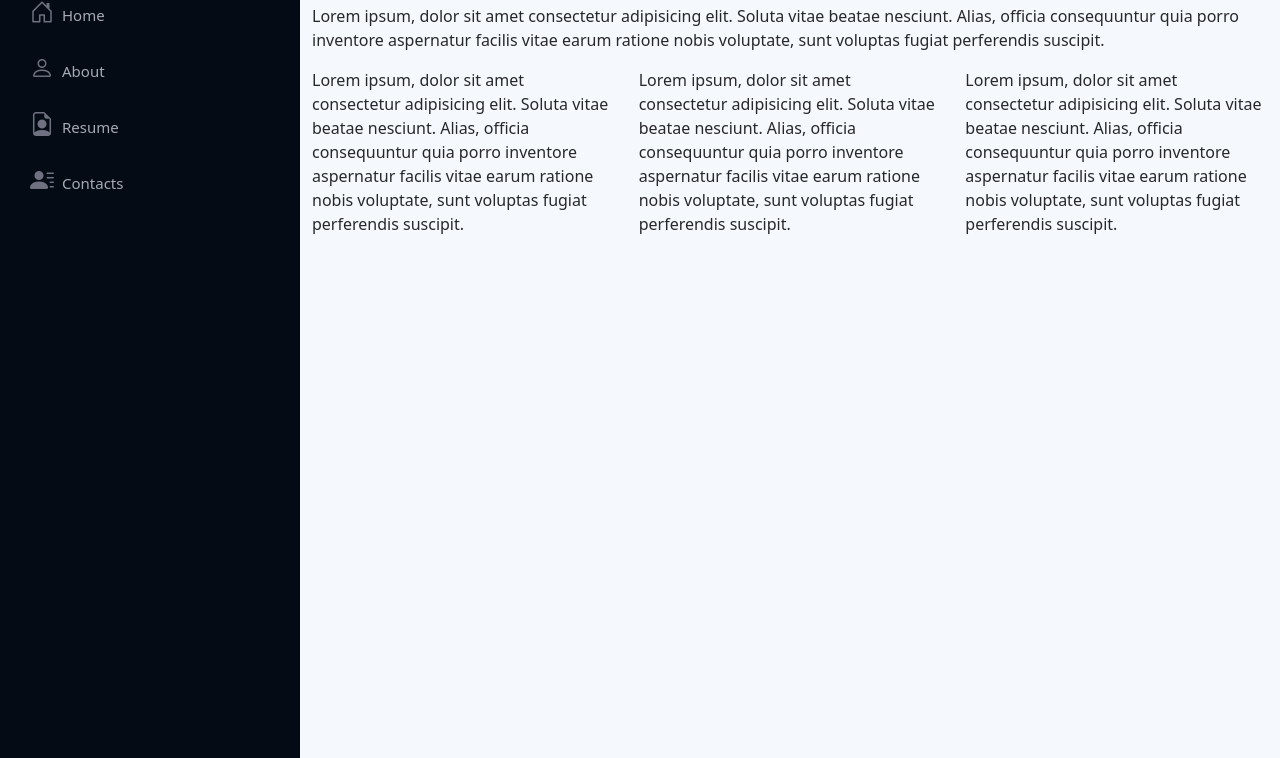
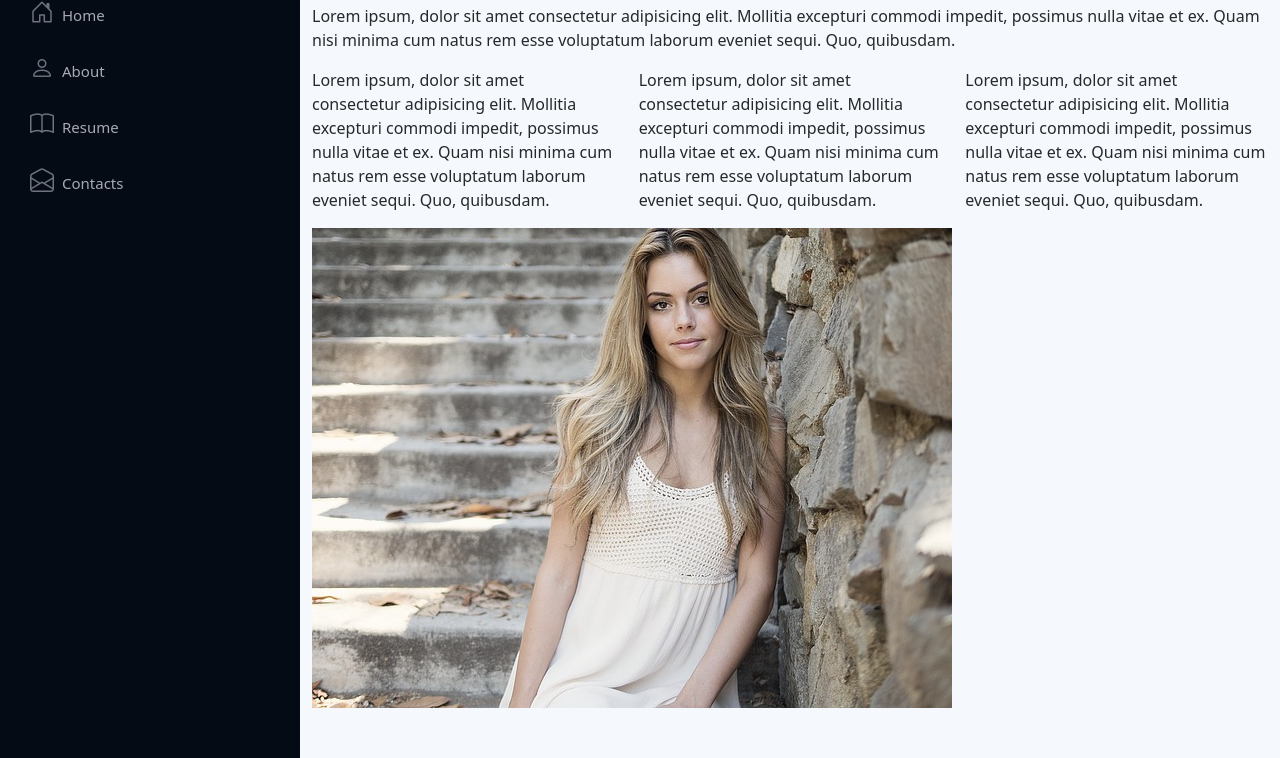
Before and after one commit to dimaurbanovich/cv, a website built with Parcel: page src/index.html in a window 1280 px wide. Shown: the part 42-800 px from the top of the page. Built offline with nearby package versions, Linux system fonts and the light colour scheme.

Commit message:
start hw

```diff
--- a/js/index.js
+++ /dev/null
@@ -1,60 +0,0 @@
-
-const loremText = 'Lorem ipsum, dolor sit amet consectetur adipisicing elit. Soluta vitae beatae nesciunt. Alias, officia consequuntur quia porro inventore aspernatur facilis vitae earum ratione nobis voluptate, sunt voluptas fugiat perferendis suscipit.';
-
-const sections = [
-    { type: 'title', value: 'Hello world!' }, // объект без названия
-    { type: 'text', value: loremText },
-    { type: 'columns', value: [loremText, loremText, loremText] }
-];
-
-const $content = document.querySelector('#cv');  // $ был в jquery но можно не использовать
-
-sections.forEach( section => {
-    let html = '';
-
-    if (section.type === 'title') {
-        html = title(section);
-
-    } else if (section.type === 'text') {
-        html = text(section);
-
-    } else if (section.type === 'columns') {
-        html = columns(section);
-    };
-
-    $content.insertAdjacentHTML('beforeend', html); // вставляется динамический контент
-});
-
-function title(section) {
-    return `
-    <section class="row">
-        <div class="col-sm">
-            <h2>${section.value}</h2>
-        </div>
-    </section>
-    `;
-};
-
-function text(section) {
-    return `
-    <section class="row">
-        <div class="col-sm">
-            <p>${section.value}</p>
-        </div>
-    </section>
-    `;
-};
-
-function columns(section) {
-    const html = section.value.map(
-        item => {
-            return `<div class="col-sm"><p>${item}</p></div>`
-        }
-    );
-    console.log(html)
-    return `
-    <section class="row">
-        ${html.join('')}
-    </section>
-    `;
-};
--- a/js/navbar.js
+++ /dev/null
@@ -1,19 +0,0 @@
-const links = [
-    { href: '#home', icon: "bi-house-door", value: 'Home' }, // ВЫносим в массив похожие значения
-    { href: '#about', icon: "bi-person", value: 'About' },
-    { href: '#resume', icon: "bi-file-earmark-person", value: 'Resume' },
-    { href: '#contacts', icon: "bi-person-lines-fill", value: 'Contacts' }
-];
-
-const $navbar = document.querySelector('#navbar');
-const $navbarUl = document.createElement('ul'); // создает элемент (Tag))
-$navbar.append($navbarUl); // вставляет элемент
-
-links.forEach( link => {
-    let html = navigation(link);
-    $navbarUl.insertAdjacentHTML('beforeend', html);
-});
-
-function navigation(link) {
-    return `<li><a href="${link.href}" class="nav-link scrollto"><i class="bi ${link.icon}"></i> <span>${link.value}</span></a></li>`
-};
--- /dev/null
+++ b/src/classes/app.js
@@ -0,0 +1,11 @@
+export class Application {
+    constructor(selector) {
+        this.$content = document.querySelector(selector);
+    }
+
+    render(sections) {
+        sections.forEach(section => {
+            this.$content.insertAdjacentHTML('beforeend', section.toHTML())
+        })
+    }
+}
--- /dev/null
+++ b/src/classes/blocks.js
@@ -0,0 +1,74 @@
+import { row, col } from "../templates.js"
+
+export class Block {
+    constructor(type, value, options) {
+        this.type = type;
+        this.value = value;
+        this.options = options;
+    }
+
+    /**
+     * Шаг 2
+     * Раскомментировать метод toHTML у класса Block.
+     * По умолчанию, этот метод будет возвращать ошибку.
+     * Вам нужно переопределить этот метод в каждом классе потомке.
+     */
+    toHTML() {
+        throw new Error('toHTML method was not implemented');
+    }
+}
+
+export class TitleBlock extends Block {
+    constructor(value, options) {
+        super('title', value, options);
+    }
+
+    /**
+     * Шаг 3
+     * Это пример переопределения toHTML
+     * Перенесите сюда код из соответствующий ф-ции в template.js (ф-цию в templates.js можно убрать)
+     * доступ к полю value можно получить с помощью this.value
+     */
+    toHTML() {
+        return row(col(`<h2>${this.value}</h2>`));
+    }
+
+}
+
+export class TextBlock extends Block {
+    constructor(value, options) {
+        super('text', value, options);
+    }
+    toHTML() {
+        return row(col(`<p>${this.value}</p>`));
+    }
+}
+
+/*
+    @TODO шаг 1 - создать классы ColumnsBlock и ImageBlock
+    добавить их в model.js
+*/
+
+export class ColumnsBlock extends Block {
+    constructor(value, options) {
+        super('columns', value, options);
+    }
+    toHTML() {
+        const html = this.value.map(
+            item => {
+                return col(`<p>${item}</p>`)
+            }
+        );
+
+        return row(html.join(''));
+    }
+}
+
+export class ImageBlock extends Block {
+    constructor(value, options) {
+        super('image', value, options);
+    }
+    toHTML() {
+        return row(col(`<img src="${this.value}" />`));
+    }
+}
--- a/index.html
+++ b/src/index.html
@@ -8,20 +8,17 @@
     <!-- Bootstrap CSS -->
     <link href="https://cdn.jsdelivr.net/npm/bootstrap@5.0.0-beta2/dist/css/bootstrap.min.css" rel="stylesheet" integrity="sha384-BmbxuPwQa2lc/FVzBcNJ7UAyJxM6wuqIj61tLrc4wSX0szH/Ev+nYRRuWlolflfl" crossorigin="anonymous">
     <link rel="stylesheet" href="https://cdn.jsdelivr.net/npm/bootstrap-icons@1.3.0/font/bootstrap-icons.css">
-    <link href="css/main.css" rel="stylesheet">
     <title>CV</title>
   </head>
   <body>
     <div id="app" class="container-fluid">
         <header id="header" class="header">
-        <nav id="navbar" class="nav-menu navbar">
-
-        </nav>
+        <nav id="navbar" class="nav-menu navbar"></nav>
         </header>
         <main id="cv" class="content"></main>
     </div>
-    <script src="js/index.js"></script>
-    <script src="js/navbar.js"></script>
+    <script src="index.js"></script>
+    <script src="navbar.js"></script>
     <script src="https://cdn.jsdelivr.net/npm/bootstrap@5.0.0-beta2/dist/js/bootstrap.bundle.min.js" integrity="sha384-b5kHyXgcpbZJO/tY9Ul7kGkf1S0CWuKcCD38l8YkeH8z8QjE0GmW1gYU5S9FOnJ0" crossorigin="anonymous"></script>
 
   </body>
--- /dev/null
+++ b/src/index.js
@@ -0,0 +1,6 @@
+import { sections } from "./model";
+import './styles/main.scss';
+import { Application } from './classes/app'
+
+const app = new Application('#cv');
+app.render(sections);
--- /dev/null
+++ b/src/model.js
@@ -0,0 +1,11 @@
+import { TitleBlock, TextBlock, ColumnsBlock, ImageBlock } from './classes/blocks';
+import image from './assets/profile.jpg';
+
+const loremText = 'Lorem ipsum, dolor sit amet consectetur adipisicing elit. Mollitia excepturi commodi impedit, possimus nulla vitae et ex. Quam nisi minima cum natus rem esse voluptatum laborum eveniet sequi. Quo, quibusdam.';
+
+export const sections = [
+    new TitleBlock('Hello world!'),
+    new TextBlock(loremText),
+    new ColumnsBlock([loremText, loremText, loremText]),
+    new ImageBlock(image),
+];
--- /dev/null
+++ b/src/navbar.js
@@ -0,0 +1,19 @@
+const links = [
+    { href: '#hero', icon: 'bi-house-door', value: 'Home' },
+    { href: '#about', icon: 'bi-person', value: 'About' },
+    { href: '#resume', icon: 'bi-book', value: 'Resume' },
+    { href: '#contacts', icon: 'bi-envelope-open', value: 'Contacts' },
+];
+
+const $navbar = document.querySelector('#navbar');
+const $navbarUl = document.createElement('ul');
+$navbar.append($navbarUl);
+
+links.forEach(link => {
+    let html = navigation(link);
+    $navbarUl.insertAdjacentHTML('beforeend', html)
+});
+
+function navigation(link) {
+    return `<li><a href="${link.href}" class="nav-link scrollto"><i class="bi ${link.icon}"></i> <span>${link.value}</span></a></li>`;
+}
--- /dev/null
+++ b/src/styles/main.scss
@@ -0,0 +1,72 @@
+body {
+    color: #272829;
+    background-color: #f5f8fd;
+}
+
+#header {
+    position: fixed;
+    top: 0;
+    left: 0;
+    bottom: 0;
+    width: 300px;
+    transition: all ease-in-out 0.5s;
+    z-index: 9997;
+    padding: 0 15px;
+    background: #040b14;
+    overflow-y: auto;
+    color: #a8a9b4;
+}
+
+#cv {
+    margin-left: 300px;
+}
+
+@media (max-width: 1199px) {
+    #header {
+        left: -300px;
+    }
+    #cv {
+        margin-left: 0;
+    }
+}
+
+.nav-menu {
+    padding: 30px 0 0 0;
+    * {
+        margin: 0;
+        padding: 0;
+        list-style: none;
+    }
+    >ul>li {
+        position: relative;
+        white-space: nowrap;
+    }
+    a {
+        display: flex;
+        align-items: baseline;
+        color: #a8a9b4;
+        padding: 6px 15px;
+        margin-bottom: 8px;
+        transition: 0.3s;
+        font-size: 15px;
+        i {
+            font-size: 24px;
+            padding-right: 8px;
+            color: #6f7180;
+        }
+        &:hover {
+            text-decoration: none;
+            color: #fff;
+        }
+    }
+    .active,
+    li:hover>a {
+        text-decoration: none;
+        color: #fff;
+    }
+    a:hover i,
+    .active i,
+    li:hover>a i {
+        color: #149ddd;
+    }
+}
--- /dev/null
+++ b/src/templates.js
@@ -0,0 +1,7 @@
+     export function row(content) {
+         return `<section class="row">${content}</section>`;
+     }
+
+     export function col(content) {
+         return `<div class="col-sm">${content}</div>`;
+     }
```
Also changed, not shown: package.json (added, +24 -0 lines), src/random.js (added, +108 -0 lines), css/main.css (deleted), src/assets/profile.jpg (added), 3 other files.
